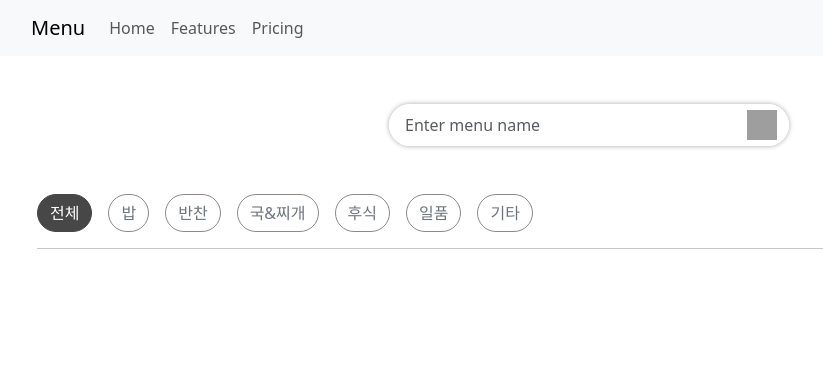
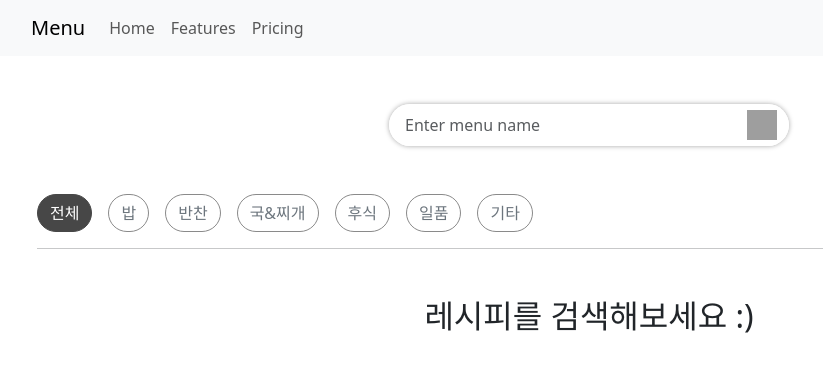
Before and after one commit to Ulim567/2024_OSS_Team, a React (Create React App) app: page / in a window 1280 px wide. Shown: the top 372 px of the page, without its empty margins (51-874 px from the left). Built offline with nearby package versions, Linux system fonts and the light colour scheme; grey boxes are pictures that could not be loaded.

Commit message:
show text when no menus

```diff
--- a/src/Components/Elements/Main/MenuList.js
+++ b/src/Components/Elements/Main/MenuList.js
@@ -5,7 +5,13 @@ import MenuCard from "./MenuCard";
 
 export default function MenuList() {
   const menus = useMenu((state) => state.filteredMenus);
-
+  if (!menus || menus.length === 0) {
+    return (
+      <Container>
+        <h1 className="fs-2 text-center">레시피를 검색해보세요 :&#41;</h1>
+      </Container>
+    );
+  }
   return (
     <Container>
       <Row sm={2} md={3} lg={3} xl={4}>
```
